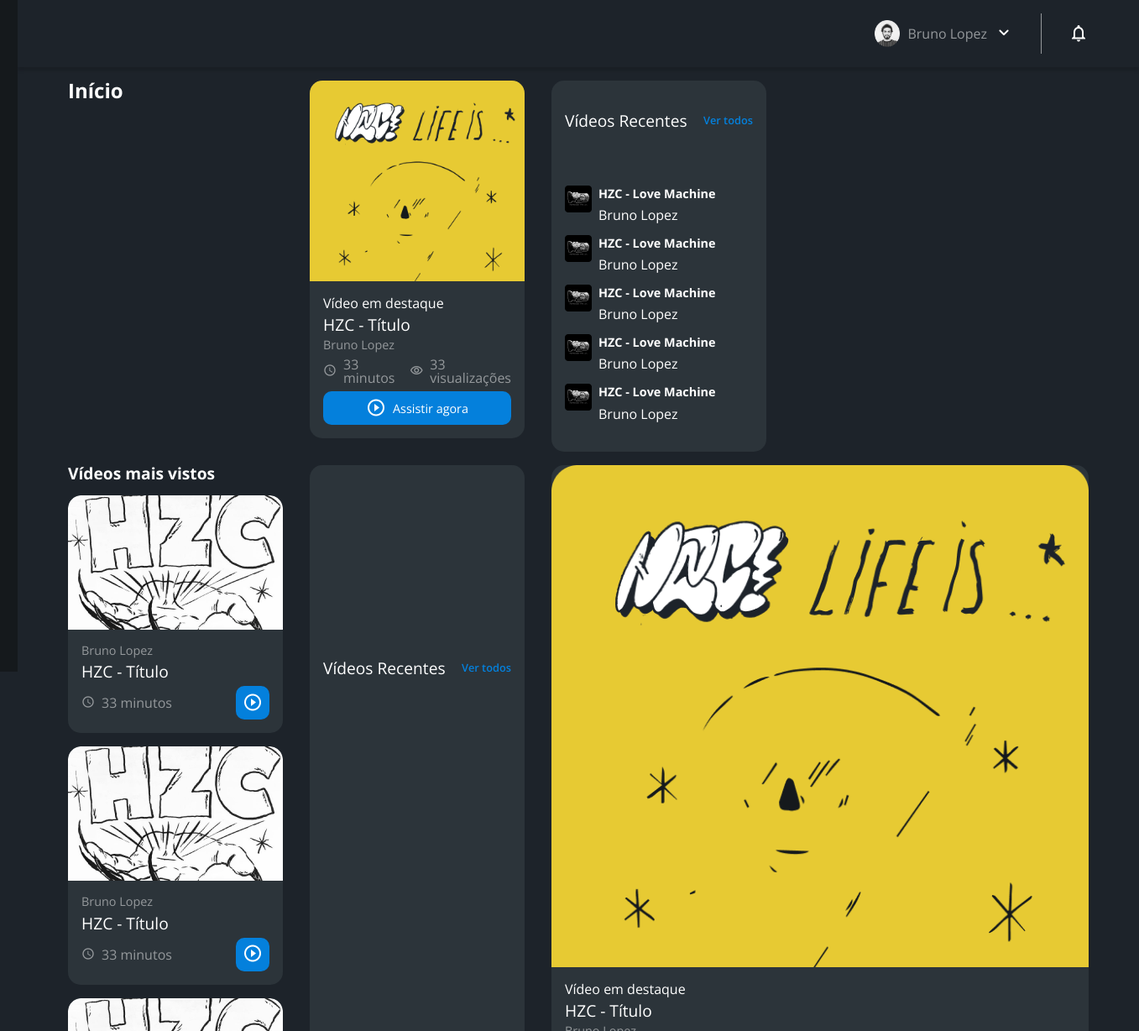
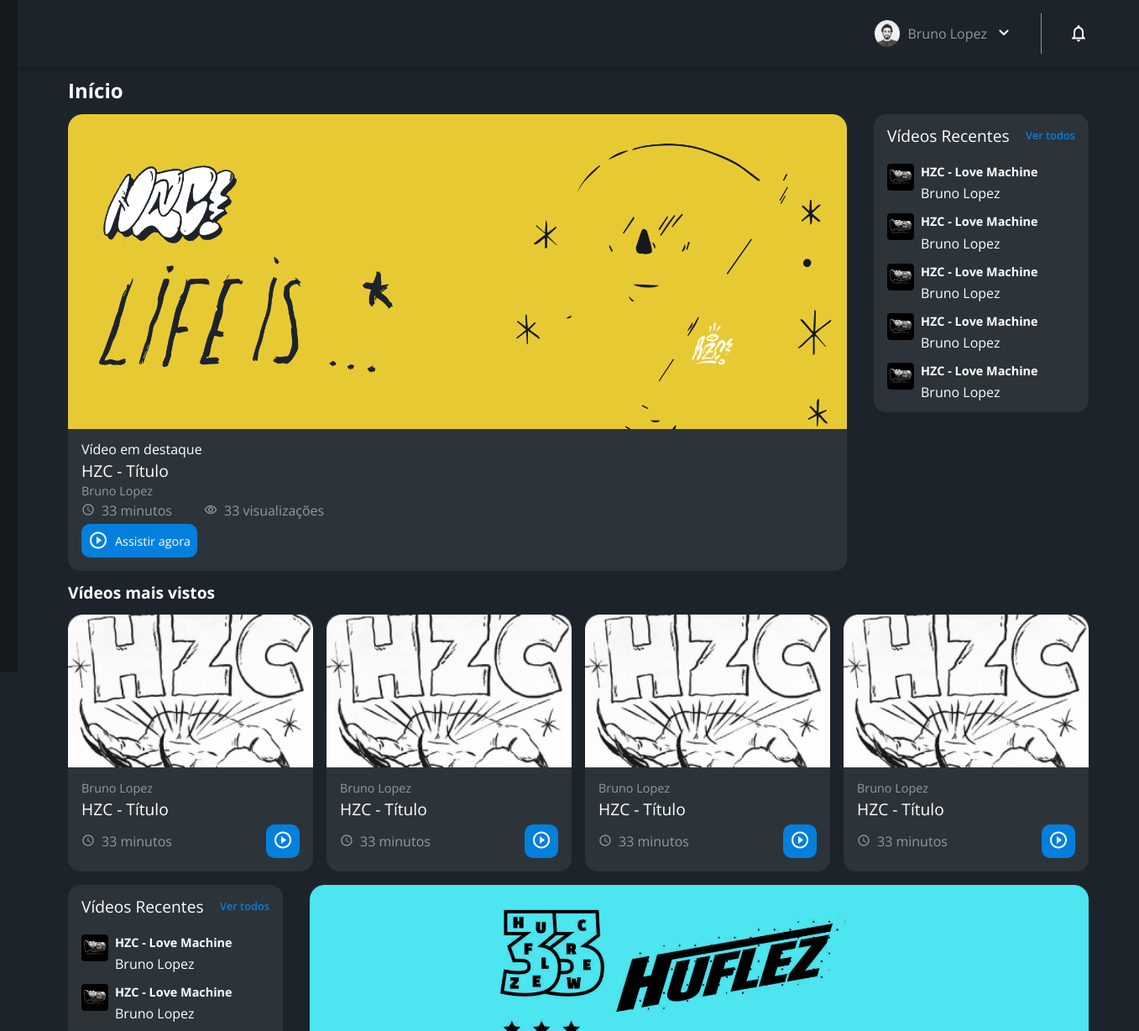
Before and after one commit to RianMatos/CSS-dispondo-elementos-com-flexbox-e-grid, a plain HTML site: page index.html in a window 1536 px wide. Shown: the top 1228 px of the page at 84% size, 179-1536 px from the left. Drawn offline with nearby package versions, Linux system fonts and the light colour scheme.

Commit message:
finsh page

```diff
--- a/assets/css/estilos.css
+++ b/assets/css/estilos.css
@@ -190,8 +190,18 @@ body {
     .principal {
         display: grid;
         grid-template-columns: auto 1fr auto;
+        grid-template-areas:
+        "titulo-pagina titulo-pagina titulo-pagina"
+        "destaque-video destaque-video videos-recentes"
+        "secao-videos secao-videos secao-videos"
+        "produtos-recentes destaque-produtos destaque-produtos"
+        "secao-produtos secao-produtos secao-produtos";
         column-gap: 32px;
         padding: 16px 60px;
+    }
+
+    .titulo-secao {
+        grid-column: span 4;
     }
 }
 
@@ -200,6 +210,10 @@ body {
     border-radius: 15px;
     overflow: hidden;
     background-color: #2C343A;
+}
+
+.cartao__imagem--desktop {
+    display: none;
 }
 
 .cartao--destaque {
@@ -275,6 +289,23 @@ body {
 }
 
 @media screen and (min-width: 1440px) {
+    .cartao--destaque {
+        margin-bottom: 0;
+    }
+
+    .cartao__imagem--mobile {
+        display: none;
+    }
+
+    .cartao__imagem--desktop {
+        display: block;
+    }
+
+    .cartao__botao--destaque {
+        grid-column: auto;
+        padding: 16px 8px;
+    }
+
     .cartao--recentes {
         display: grid;
         grid-template-columns: auto auto;
@@ -283,6 +314,7 @@ body {
         width: 256px;
         padding: 16px;
         box-sizing: border-box;
+        align-self: flex-start;
     }
 
     .cartao--recentes .cartao__titulo {
@@ -329,3 +361,33 @@ body {
     display: grid;
     gap: 16px;
 }
+
+@media screen and (min-width: 1440px) {
+    .secao {
+        grid-template-columns: repeat(4, 1fr);
+    }
+
+    .destaque-video {
+        grid-area: destaque-video;
+    }
+
+    .videos-recentes {
+        grid-area: videos-recentes;
+    }
+
+    .secao-videos {
+        grid-area: secao-videos;
+    }
+
+    .destaque-produtos {
+        grid-area: destaque-produtos;
+    }
+
+    .produtos-recentes {
+        grid-area: produtos-recentes;
+    }
+
+    .secao-produtos {
+        grid-area: secao-produtos;
+    }
+}
--- a/index.html
+++ b/index.html
@@ -29,8 +29,9 @@
         </nav>
         <main class="principal">
             <h2 class="titulo-pagina">Início</h2>
-            <article class="cartao cartao--destaque">
-                <img src="assets/img/banner-mobile_1.png" alt="Banner do Cartao" class="cartao__imagem">
+            <article class="cartao cartao--destaque destaque-video">
+                <img src="assets/img/banner-mobile_1.png" alt="Banner do Cartao" class="cartao__imagem cartao__imagem--mobile">
+                <img src="assets/img/banner_1.png" alt="Banner do Cartao" class="cartao__imagem cartao__imagem--desktop">
                 <div class="cartao__conteudo">
                     <p class="cartao__destaque">Vídeo em destaque</p>
                     <h3 class="cartao__titulo">HZC - Título</h3>
@@ -40,7 +41,7 @@
                     <button class="cartao__botao cartao__botao--play cartao__botao--destaque">Assistir agora</button>
                 </div>
             </article>
-            <article class="cartao cartao--recentes">
+            <article class="cartao cartao--recentes videos-recentes">
                 <h3 class="cartao__titulo">Vídeos Recentes</h3>
                 <a href="#" class="cartao__link">Ver todos</a>
                 <ul class="cartao__lista">
@@ -76,7 +77,7 @@
                     </li>
                 </ul>
             </article>
-            <section class="secao">
+            <section class="secao secao-videos">
                 <h3 class="titulo-secao">Vídeos mais vistos</h3>
                 <article class="cartao">
                     <img src="assets/img/video_1.png" alt="Videos" class="cartao__imagem">
@@ -115,7 +116,7 @@
                     </div>
                 </article>
             </section>
-            <article class="cartao cartao--recentes">
+            <article class="cartao cartao--recentes produtos-recentes">
                 <h3 class="cartao__titulo">Vídeos Recentes</h3>
                 <a href="#" class="cartao__link">Ver todos</a>
                 <ul class="cartao__lista">
@@ -151,8 +152,9 @@
                     </li>
                 </ul>
             </article>
-            <article class="cartao cartao--destaque">
-                <img src="assets/img/banner-mobile_1.png" alt="Banner do Cartao" class="cartao__imagem">
+            <article class="cartao cartao--destaque destaque-produtos">
+                <img src="assets/img/banner-mobile_2.png" alt="Banner do Cartao" class="cartao__imagem cartao__imagem--mobile">
+                <img src="assets/img/banner_2.png" alt="Banner do Cartao" class="cartao__imagem cartao__imagem--desktop">
                 <div class="cartao__conteudo">
                     <p class="cartao__destaque">Vídeo em destaque</p>
                     <h3 class="cartao__titulo">HZC - Título</h3>
@@ -162,7 +164,7 @@
                     <button class="cartao__botao cartao__botao--play cartao__botao--destaque">Assistir agora</button>
                 </div>
             </article>
-            <section class="secao">
+            <section class="secao secao-produtos">
                 <h3 class="titulo-secao">Vídeos mais vistos</h3>
                 <article class="cartao">
                     <img src="assets/img/video_1.png" alt="Videos" class="cartao__imagem">
```
